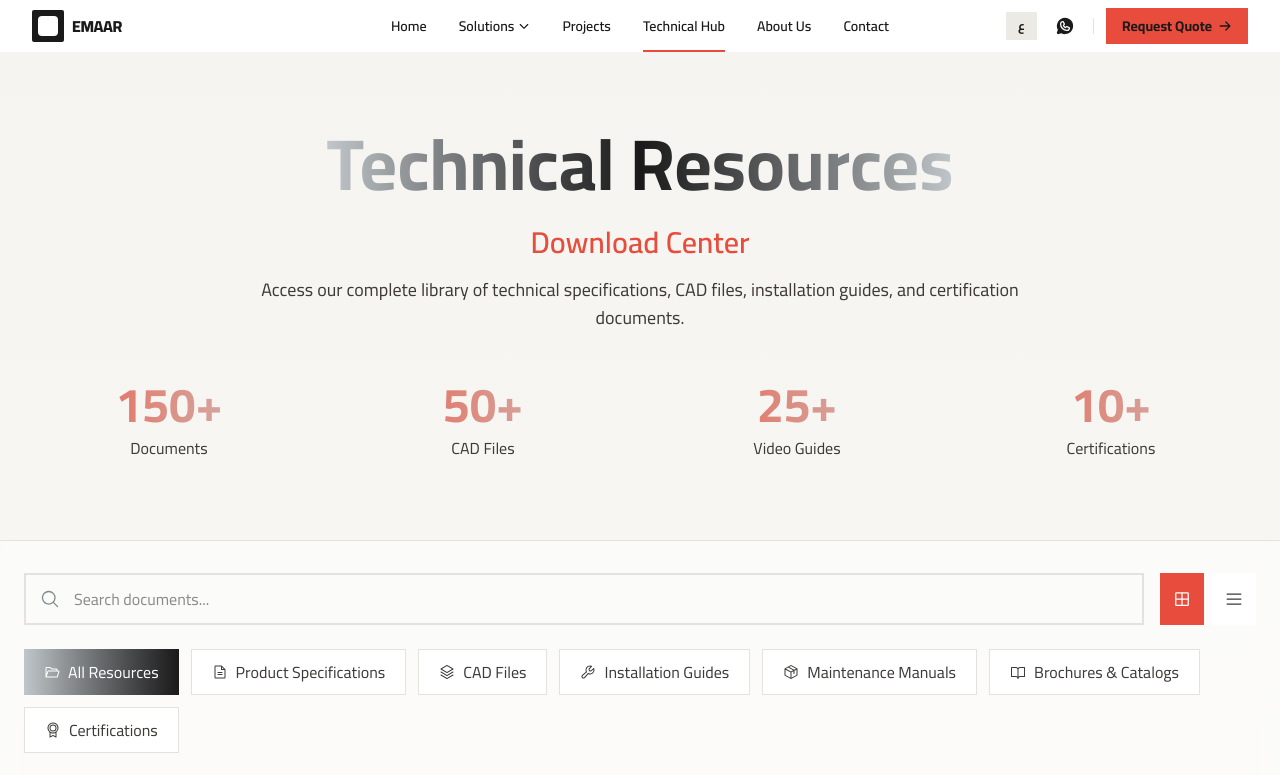
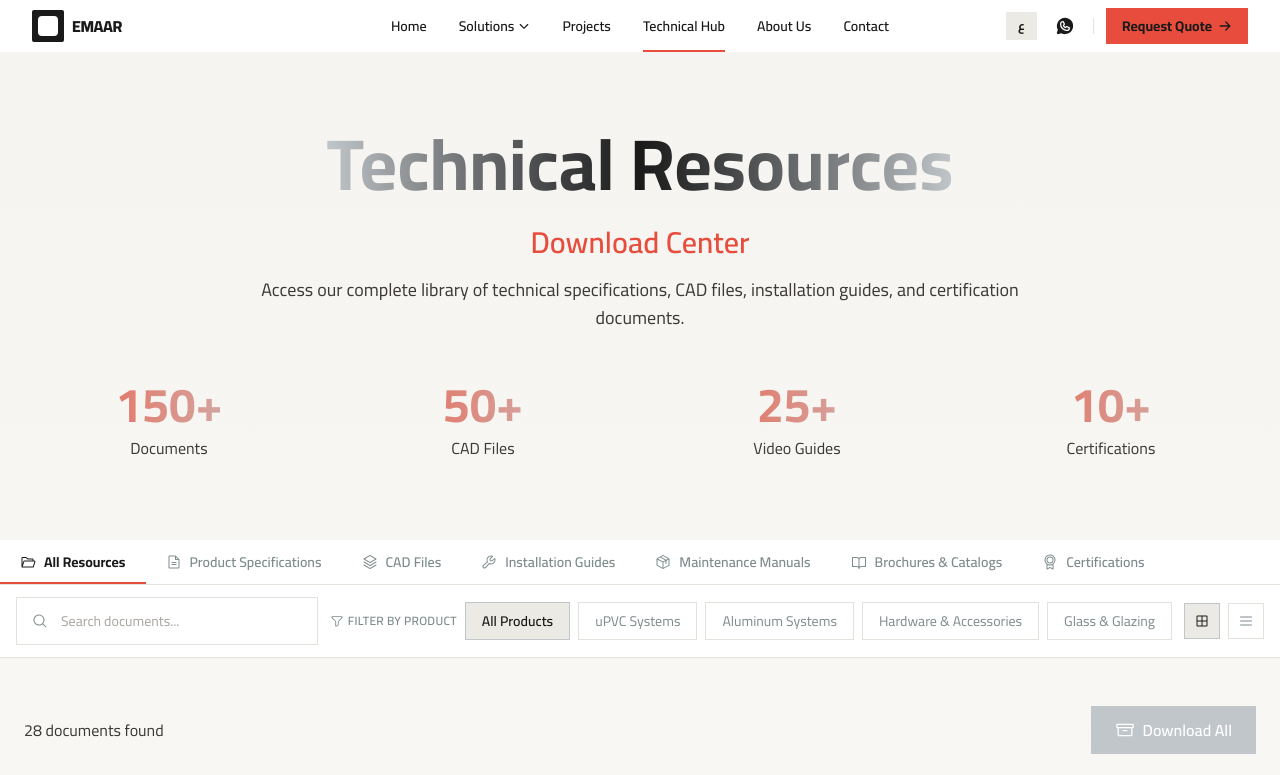
Before and after one commit to mohamednehad1570/emaar-ltd, a Next.js app: page /tech in a window 1280 px wide. Shown: the top 775 px of the page. Built offline with nearby package versions, Linux system fonts and the light colour scheme.

Commit message:
redesign(tech-hub): underline tabs, sharp filter chips, editorial search bar

```diff
--- a/app/tech/page.tsx
+++ b/app/tech/page.tsx
@@ -113,85 +113,159 @@ export default function TechnicalDownloadsPage() {
         </div>
       </section>
 
-      {/* Filters & Search */}
-      <section className="py-8 px-6 bg-white/50 backdrop-blur-sm sticky top-20 z-40 border-y border-border-light">
-        <div className="max-w-7xl mx-auto space-y-6">
+      {/* ── Filters & Search — sticky below 52px header ───────────────── */}
+      {/* top-[52px] offsets the fixed 52px header exactly */}
+      <section className="bg-white sticky top-[52px] z-40 border-b border-border-light">
+        <div className="max-w-7xl mx-auto">
 
-          {/* Search & View Toggle */}
-          <div className="flex flex-col md:flex-row gap-4">
-            <div className="flex-1 relative">
-              <Search className={`absolute ${isRTL ? 'right-4' : 'left-4'} top-1/2 -translate-y-1/2 w-5 h-5 text-text-muted`} />
+          {/* ── Category tabs ─────────────────────────────────────────────
+              border-b on this row is the separator; active tab's motion.div
+              sits flush at bottom-0, overlapping that border with brand-red. */}
+          <div
+            className={`border-b border-border-light flex overflow-x-auto ${
+              isRTL ? 'flex-row-reverse' : ''
+            }`}
+          >
+            {Object.entries(t.categories).map(([key, label]) => {
+              const Icon = key === 'all'
+                ? FolderOpen
+                : categoryIcons[key as keyof typeof categoryIcons];
+              const isActive = activeCategory === key;
+
+              return (
+                <button
+                  key={key}
+                  onClick={() => setActiveCategory(key)}
+                  className={`
+                    group relative flex items-center gap-2
+                    px-5 py-3 text-sm font-cairo whitespace-nowrap
+                    transition-colors duration-150
+                    ${isActive
+                      ? 'text-brand-dark font-bold'
+                      : 'text-text-muted font-semibold hover:text-brand-dark'}
+                  `}
+                >
+                  {Icon && <Icon className="w-4 h-4 shrink-0" aria-hidden="true" />}
+                  <span>{label}</span>
+
+                  {/* Hover underline — silver, only rendered when tab is inactive */}
+                  {!isActive && (
+                    <span
+                      className="absolute bottom-0 left-0 right-0 h-0.5 bg-brand-silver opacity-0 group-hover:opacity-100 transition-opacity duration-150"
+                      aria-hidden="true"
+                    />
+                  )}
+
+                  {/* Active underline — layoutId slides it between tabs smoothly */}
+                  {isActive && (
+                    <motion.div
+                      layoutId="tab-underline"
+                      /* stiffness 400 / damping 30 — snappy but not jarring */
+                      transition={{ type: 'spring', stiffness: 400, damping: 30 }}
+                      className="absolute bottom-0 left-0 right-0 h-0.5 bg-brand-red"
+                      aria-hidden="true"
+                    />
+                  )}
+                </button>
+              );
+            })}
+          </div>
+
+          {/* ── Secondary row: search + product chips + view toggle ────── */}
+          <div
+            className={`flex flex-col md:flex-row md:items-center gap-3 px-4 py-3 ${
+              isRTL ? 'md:flex-row-reverse' : ''
+            }`}
+          >
+            {/* Search — 48px (h-12), 0px radius, focus → border-brand-silver */}
+            <div className="relative flex-1 min-w-0">
+              <Search
+                className={`absolute top-1/2 -translate-y-1/2 ${
+                  isRTL ? 'right-4' : 'left-4'
+                } w-4 h-4 text-text-muted pointer-events-none`}
+                aria-hidden="true"
+              />
               <input
                 type="text"
                 value={searchQuery}
                 onChange={(e) => setSearchQuery(e.target.value)}
                 placeholder={t.search.placeholder}
-                className={`w-full ${isRTL ? 'pr-12 pl-4' : 'pl-12 pr-4'} py-3 rounded-none border-2 border-border-light focus:border-brand-red focus:outline-none transition-colors`}
+                className={`
+                  w-full h-12 bg-white text-sm text-text-body
+                  border border-border-light
+                  focus:border-brand-silver focus:outline-none
+                  placeholder:text-dim
+                  transition-colors duration-150
+                  ${isRTL ? 'pr-11 pl-4 text-right' : 'pl-11 pr-4'}
+                `}
               />
             </div>
 
-            <div className="flex gap-2">
+            {/* Product filter chips */}
+            <div
+              className={`flex items-center gap-2 overflow-x-auto ${
+                isRTL ? 'flex-row-reverse' : ''
+              }`}
+            >
+              {/* Label — text-text-muted; no Tailwind default grays */}
+              <span
+                className={`text-xs font-semibold text-text-muted uppercase tracking-wide shrink-0 flex items-center gap-1 ${
+                  isRTL ? 'flex-row-reverse' : ''
+                }`}
+              >
+                <Filter className="w-3.5 h-3.5" aria-hidden="true" />
+                {t.productFilter.title}
+              </span>
+
+              {Object.entries(t.productFilter).slice(1).map(([key, label]) => (
+                <button
+                  key={key}
+                  onClick={() => setFilterProduct(key)}
+                  className={`
+                    px-4 py-2 text-sm font-cairo whitespace-nowrap
+                    border transition-colors duration-150
+                    ${filterProduct === key
+                      ? 'bg-cream border-brand-silver text-brand-dark font-semibold'
+                      : 'bg-white border-border-light text-text-muted hover:border-brand-silver hover:text-brand-dark'}
+                  `}
+                >
+                  {label}
+                </button>
+              ))}
+            </div>
+
+            {/* Grid / List toggle — 36×36px square, border, sharp */}
+            <div className="flex gap-2 shrink-0">
               <button
                 onClick={() => setViewMode('grid')}
-                className={`p-3 rounded-none transition-colors ${viewMode === 'grid'
-                  ? 'bg-brand-red text-white'
-                  : 'bg-white text-text-body hover:bg-off-white'
-                  }`}
+                aria-label={language === 'en' ? 'Grid view' : 'عرض الشبكة'}
+                aria-pressed={viewMode === 'grid'}
+                className={`
+                  w-9 h-9 flex items-center justify-center
+                  border transition-colors duration-150
+                  ${viewMode === 'grid'
+                    ? 'bg-cream border-brand-silver text-text-heading'
+                    : 'bg-white border-border-light text-text-muted hover:border-brand-silver hover:text-text-heading'}
+                `}
               >
-                <Grid className="w-5 h-5" />
+                <Grid className="w-4 h-4" aria-hidden="true" />
               </button>
               <button
                 onClick={() => setViewMode('list')}
-                className={`p-3 rounded-none transition-colors ${viewMode === 'list'
-                  ? 'bg-brand-red text-white'
-                  : 'bg-white text-text-body hover:bg-off-white'
-                  }`}
+                aria-label={language === 'en' ? 'List view' : 'عرض القائمة'}
+                aria-pressed={viewMode === 'list'}
+                className={`
+                  w-9 h-9 flex items-center justify-center
+                  border transition-colors duration-150
+                  ${viewMode === 'list'
+                    ? 'bg-cream border-brand-silver text-text-heading'
+                    : 'bg-white border-border-light text-text-muted hover:border-brand-silver hover:text-text-heading'}
+                `}
               >
-                <List className="w-5 h-5" />
+                <List className="w-4 h-4" aria-hidden="true" />
               </button>
             </div>
-          </div>
 
-          {/* Category Filters */}
-          <div className={`flex flex-wrap gap-3 ${isRTL ? 'justify-end' : 'justify-start'}`}>
-            {Object.entries(t.categories).map(([key, label]) => {
-              const Icon = key === 'all' ? FolderOpen : categoryIcons[key as keyof typeof categoryIcons];
-              return (
-                <motion.button
-                  key={key}
-                  whileHover={{ scale: 1.05 }}
-                  whileTap={{ scale: 0.95 }}
-                  onClick={() => setActiveCategory(key)}
-                  className={`flex items-center gap-2 px-5 py-2.5 rounded-none font-medium transition-all ${activeCategory === key
-                    ? 'bg-gradient-to-r from-brand-silver to-brand-dark text-white'
-                    : 'bg-white text-text-body hover:bg-off-white border border-border-light'
-                    }`}
-                >
-                  {Icon && <Icon className="w-4 h-4" />}
-                  <span>{label}</span>
-                </motion.button>
-              );
-            })}
-          </div>
-
-          {/* Product Type Filter */}
-          <div className={`flex flex-wrap gap-3 ${isRTL ? 'justify-end' : 'justify-start'}`}>
-            <span className="flex items-center gap-2 text-gray-700 font-semibold">
-              <Filter className="w-4 h-4" />
-              {t.productFilter.title}:
-            </span>
-            {Object.entries(t.productFilter).slice(1).map(([key, label]) => (
-              <button
-                key={key}
-                onClick={() => setFilterProduct(key)}
-                className={`px-4 py-2 rounded-none text-sm font-medium transition-all ${filterProduct === key
-                  ? 'bg-brand-red text-white'
-                  : 'bg-white text-text-body hover:bg-off-white border border-border-light'
-                  }`}
-              >
-                {label}
-              </button>
-            ))}
           </div>
         </div>
       </section>
```
